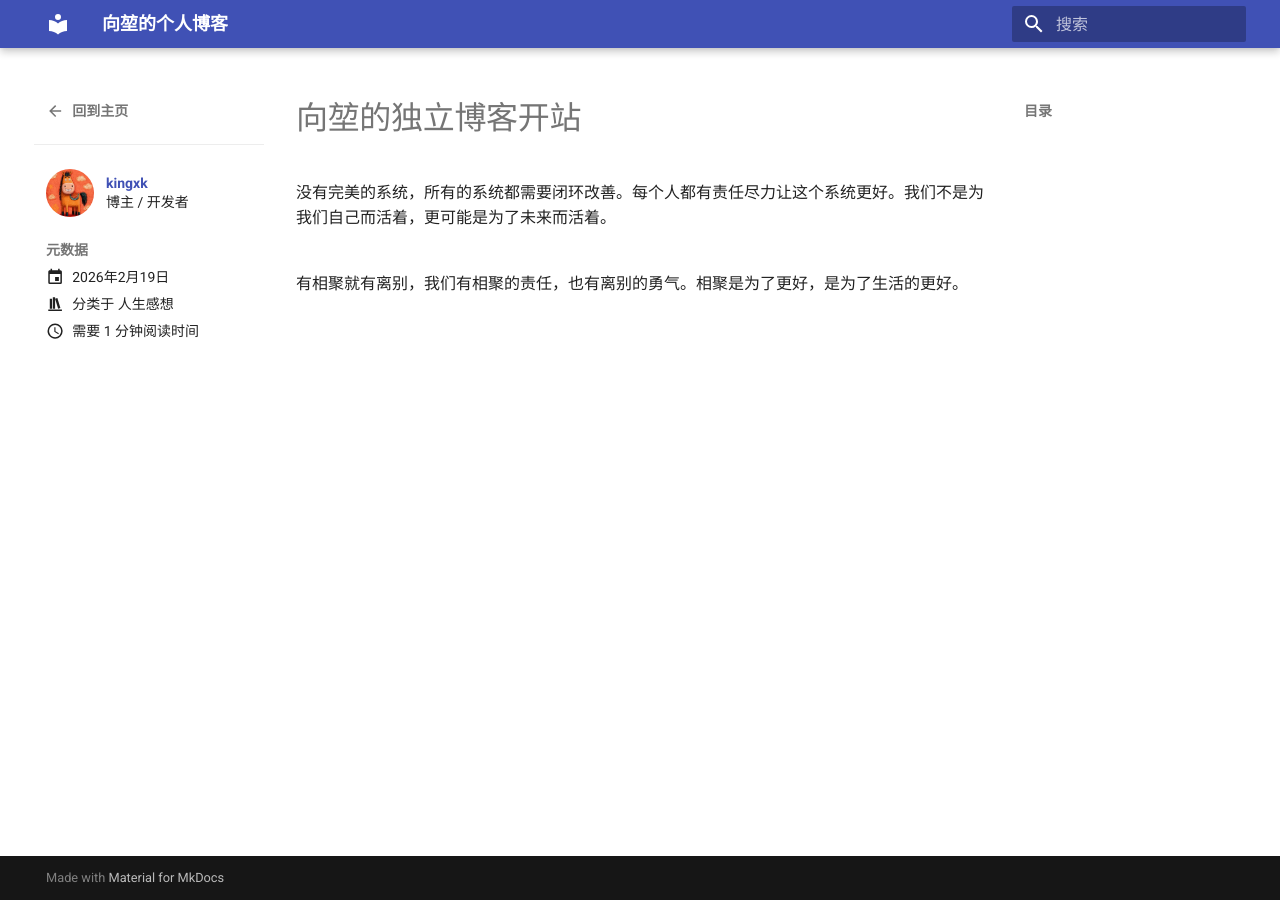
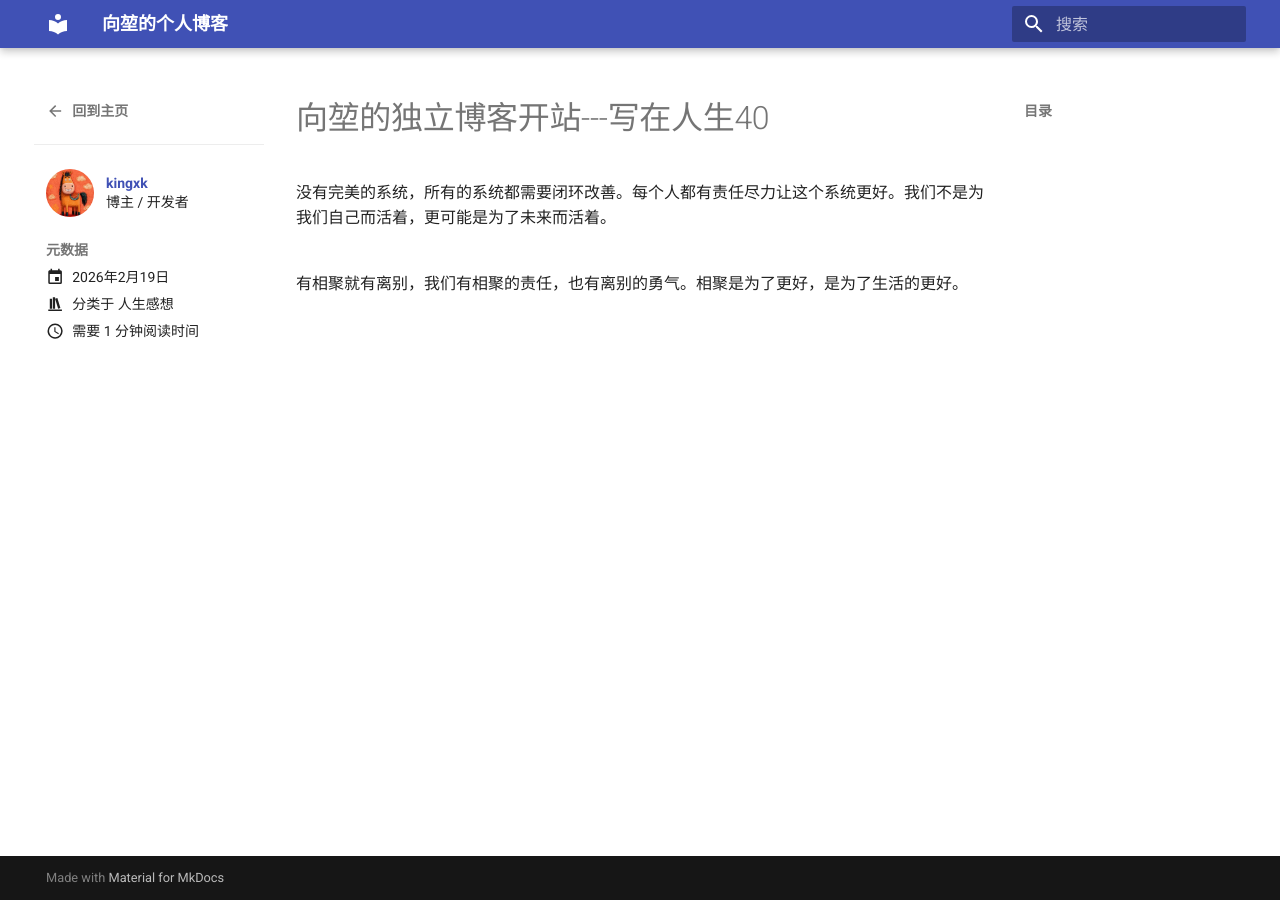
Before and after one commit to kingxk/kingxk.github.io, an MkDocs documentation site: the page built from docs/blog/posts/2026-02-19-向堃的独立博客开站.md, in a window 1280 px wide. Built offline with MkDocs 1.6.1 and Material for MkDocs 9.7.7, drawn with Linux system fonts in a browser that asks for light colours.

Commit message:
修改人生40

```diff
--- a/docs/blog/posts/2026-02-19-向堃的独立博客开站.md
+++ b/docs/blog/posts/2026-02-19-向堃的独立博客开站.md
@@ -7,11 +7,11 @@
   - 人生感想
 tags:
   - MkDocs
-  - 教程
+  - 人生40
 description: 这是文章的描述，会显示在文章列表和预览中。
 draft: false             # 可选，设为 true 时文章不会发布
 ---
-
+# 向堃的独立博客开站---写在人生40
 ##
 没有完美的系统，所有的系统都需要闭环改善。每个人都有责任尽力让这个系统更好。我们不是为我们自己而活着，更可能是为了未来而活着。
 ##
```
